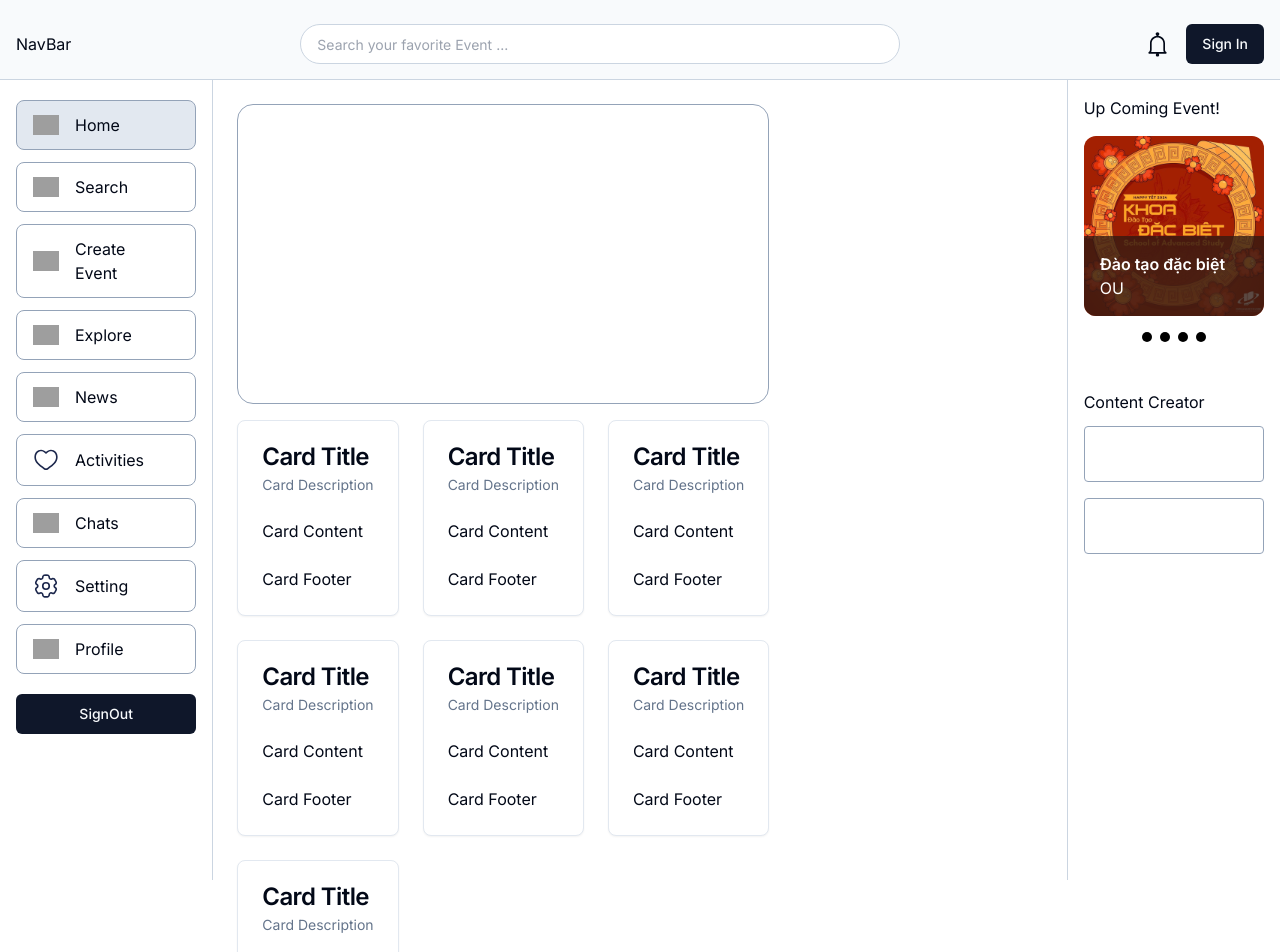
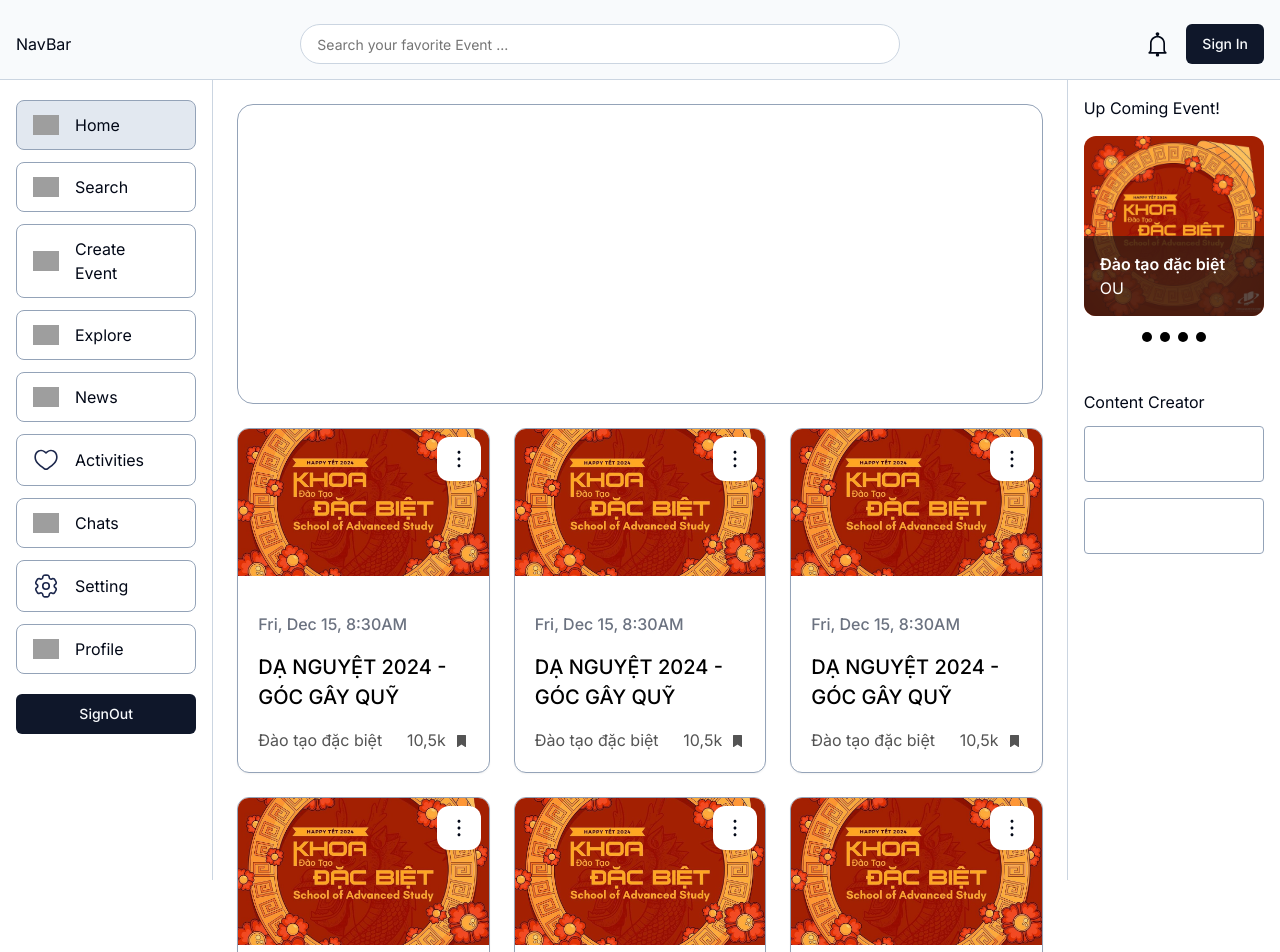
Before and after one commit to DevAnonitos/OU-Social-Hub, a Next.js app in the folder frontend/: page / in a window 1280 px wide. Shown: the top 952 px of the page. Built offline with nearby package versions, Linux system fonts and the light colour scheme; grey boxes are pictures that could not be loaded.

Commit message:
Feat(EventCard): Add Style Component EventCard

```diff
--- a/frontend/app/page.tsx
+++ b/frontend/app/page.tsx
@@ -1,135 +1,28 @@
 import React from 'react';
-import {
-  Card,
-  CardContent,
-  CardDescription,
-  CardFooter,
-  CardHeader,
-  CardTitle,
-} from '@/components/ui/card';
+import EventCard from '@/components/Cards/EventCard';
 
 const Home = () => {
   return (
-    <main className='flex max-w-screen mx-auto w-full h-full min-h-screen'>
-        <div className='p-6 space-y-4'>
+    <main className='flex flex-col max-w-screen mx-auto w-full h-full min-h-screen'>
+        <div className='p-6 space-y-6 w-full h-full'>
 
           <div className='flex items-center border border-slate-400 w-full h-[300px] rounded-2xl'>
 
           </div>
 
-          <div className="grid sm:grid-cols-2 md:grid-cols-2 lg:grid-cols-3 xl:grid-cols-3 2xl:grid-cols-6 gap-6">
-            <div>
-              <Card>
-                <CardHeader>
-                  <CardTitle>Card Title</CardTitle>
-                  <CardDescription>Card Description</CardDescription>
-                </CardHeader>
-                <CardContent>
-                  <p>Card Content</p>
-                </CardContent>
-                <CardFooter>
-                  <p>Card Footer</p>
-                </CardFooter>
-              </Card>
-            </div>
-
-            <div>
-              <Card>
-                <CardHeader>
-                  <CardTitle>Card Title</CardTitle>
-                  <CardDescription>Card Description</CardDescription>
-                </CardHeader>
-                <CardContent>
-                  <p>Card Content</p>
-                </CardContent>
-                <CardFooter>
-                  <p>Card Footer</p>
-                </CardFooter>
-              </Card>
-            </div>
-
-            <div>
-              <Card>
-                <CardHeader>
-                  <CardTitle>Card Title</CardTitle>
-                  <CardDescription>Card Description</CardDescription>
-                </CardHeader>
-                <CardContent>
-                  <p>Card Content</p>
-                </CardContent>
-                <CardFooter>
-                  <p>Card Footer</p>
-                </CardFooter>
-              </Card>
-            </div>
-
-
-            <div>
-              <Card>
-                <CardHeader>
-                  <CardTitle>Card Title</CardTitle>
-                  <CardDescription>Card Description</CardDescription>
-                </CardHeader>
-                <CardContent>
-                  <p>Card Content</p>
-                </CardContent>
-                <CardFooter>
-                  <p>Card Footer</p>
-                </CardFooter>
-              </Card>
-            </div>
-
-            <div>
-              <Card>
-                <CardHeader>
-                  <CardTitle>Card Title</CardTitle>
-                  <CardDescription>Card Description</CardDescription>
-                </CardHeader>
-                <CardContent>
-                  <p>Card Content</p>
-                </CardContent>
-                <CardFooter>
-                  <p>Card Footer</p>
-                </CardFooter>
-              </Card>
-            </div>
-
-            <div>
-              <Card>
-                <CardHeader>
-                  <CardTitle>Card Title</CardTitle>
-                  <CardDescription>Card Description</CardDescription>
-                </CardHeader>
-                <CardContent>
-                  <p>Card Content</p>
-                </CardContent>
-                <CardFooter>
-                  <p>Card Footer</p>
-                </CardFooter>
-              </Card>
-            </div>
-
-            <div>
-              <Card>
-                <CardHeader>
-                  <CardTitle>Card Title</CardTitle>
-                  <CardDescription>Card Description</CardDescription>
-                </CardHeader>
-                <CardContent>
-                  <p>Card Content</p>
-                </CardContent>
-                <CardFooter>
-                  <p>Card Footer</p>
-                </CardFooter>
-              </Card>
-            </div>
-
-
-
-
-
-
-
+          <div className="grid w-full grid-cols-1 sm:grid-cols-2 md:grid-cols-3 lg:grid-cols-3 xl:grid-cols-3 gap-6">
+            <EventCard />
+            <EventCard />
+            <EventCard />
+            <EventCard />
+            <EventCard />
+            <EventCard />
+            <EventCard />
+            <EventCard />
+            <EventCard />
+            <EventCard />
+            <EventCard />
+            <EventCard />
           </div>
         </div>
     </main>
--- a/frontend/components/Cards/EventCard.tsx
+++ b/frontend/components/Cards/EventCard.tsx
@@ -1,8 +1,53 @@
 import React from 'react';
+import Link from 'next/link';
+import Image from 'next/image';
+import { Card } from '../ui/card';
+import { DotsVerticalIcon, BookmarkFilledIcon } from '@radix-ui/react-icons';
 
 const EventCard = () => {
   return (
-    <div>EventCard</div>
+    <Card
+      className='group relative flex min-h-[250px] w-full flex-col overflow-hidden rounded-xl bg-white shadow-sm transition-all hover:shadow-md md:min-h-[345px] border border-slate-400 cursor-pointer'
+    >
+      <Link href={"/events"}
+        className='flex-center flex-grow bg-gray-50 bg-cover bg-center text-grey-500'
+        style={{ backgroundImage: `url(/assets/images/dtdb.jpg)` }}
+      />
+
+      <div className='absolute right-2 top-2 flex flex-col rounded-xl bg-white p-3 shadow-sm transition-all'>
+        <DotsVerticalIcon className='w-5 h-5' />
+      </div>
+
+      <div className='flex min-h-[155px] flex-col gap-3 p-5 md:gap-4'>
+        {/* Category */}
+        <div className='flex gap-2'>
+          {/* <span className="text-[14px] font-semibold leading-[20px] rounded-full bg-green-100 px-4 py-1 text-green-600">
+            Free
+          </span>
+          <p className='text-[14px] font-semibold leading-[20px] rounded-full bg-grey-500/10 px-4 py-1 text-grey-500'>
+            Dev
+          </p> */}
+        </div>
+
+        {/* Format Datetime */}
+        <p className='text-gray-500 text-[16px] font-medium leading-[24px]'>
+          Fri, Dec 15, 8:30AM
+        </p>
+        {/* Title Event */}
+        <p className='text-[20px] font-medium leading-[30px] line-clamp-2 flex-1 text-black'>
+          DẠ NGUYỆT 2024 - GÓC GÂY QUỸ
+        </p>
+        <div className='flex justify-between flex-row w-full'>
+          <p className='p-medium-14 md:p-medium-16 text-grey-600'>
+            Đào tạo đặc biệt
+          </p>
+          <p className='p-medium-14 md:p-medium-16 text-grey-600 flex items-center'>
+            10,5k
+            <BookmarkFilledIcon className='ml-2' />
+          </p>
+        </div>
+      </div>
+    </Card>
   );
 };
 
--- a/frontend/tailwind.config.ts
+++ b/frontend/tailwind.config.ts
@@ -19,6 +19,12 @@ const config = {
     },
     extend: {
       colors: {
+        grey: {
+          600: '#545454', // Subdued - color name in figma
+          500: '#757575',
+          400: '#AFAFAF', // Disabled - color name in figma
+          50: '#F6F6F6', // White Grey - color name in figma
+        },
         border: "hsl(var(--border))",
         input: "hsl(var(--input))",
         ring: "hsl(var(--ring))",
```
